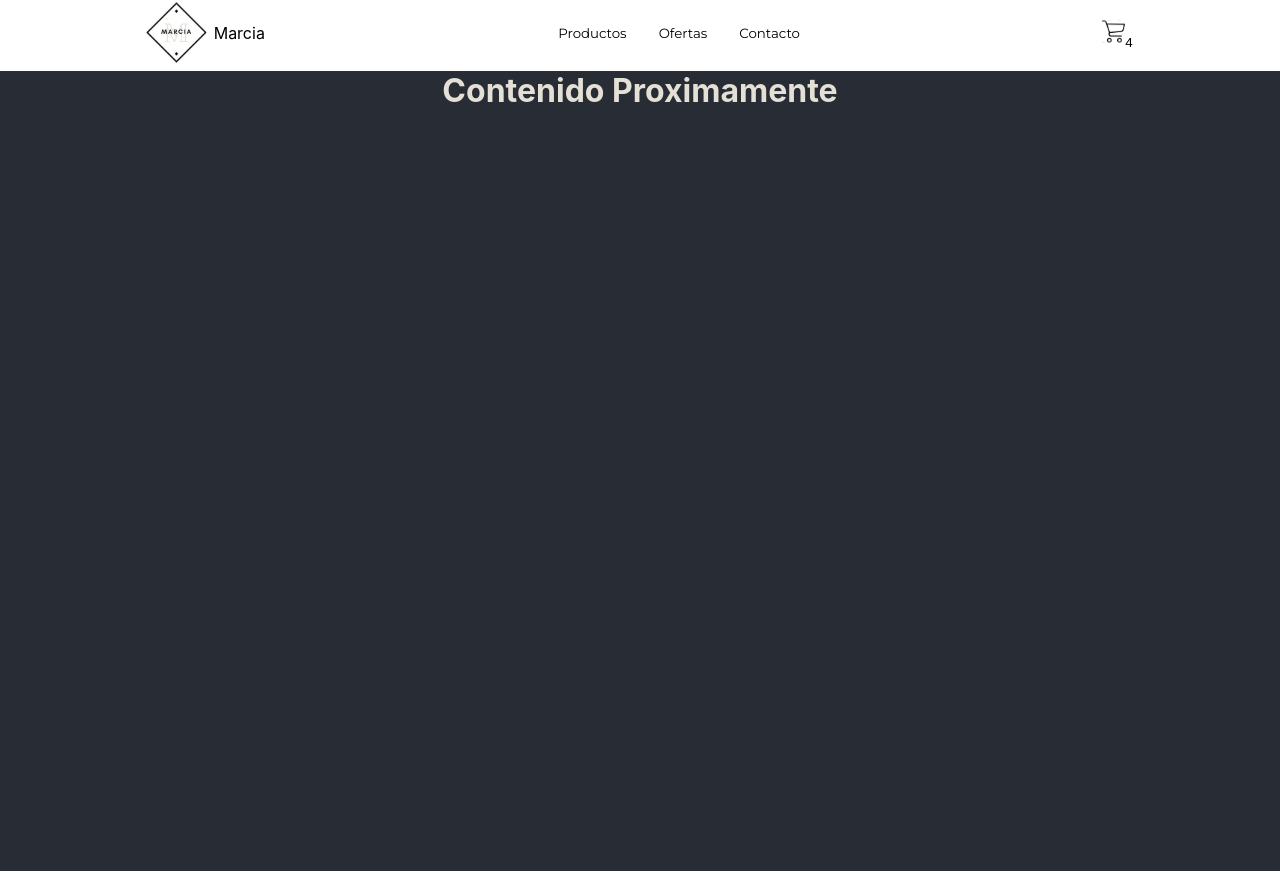
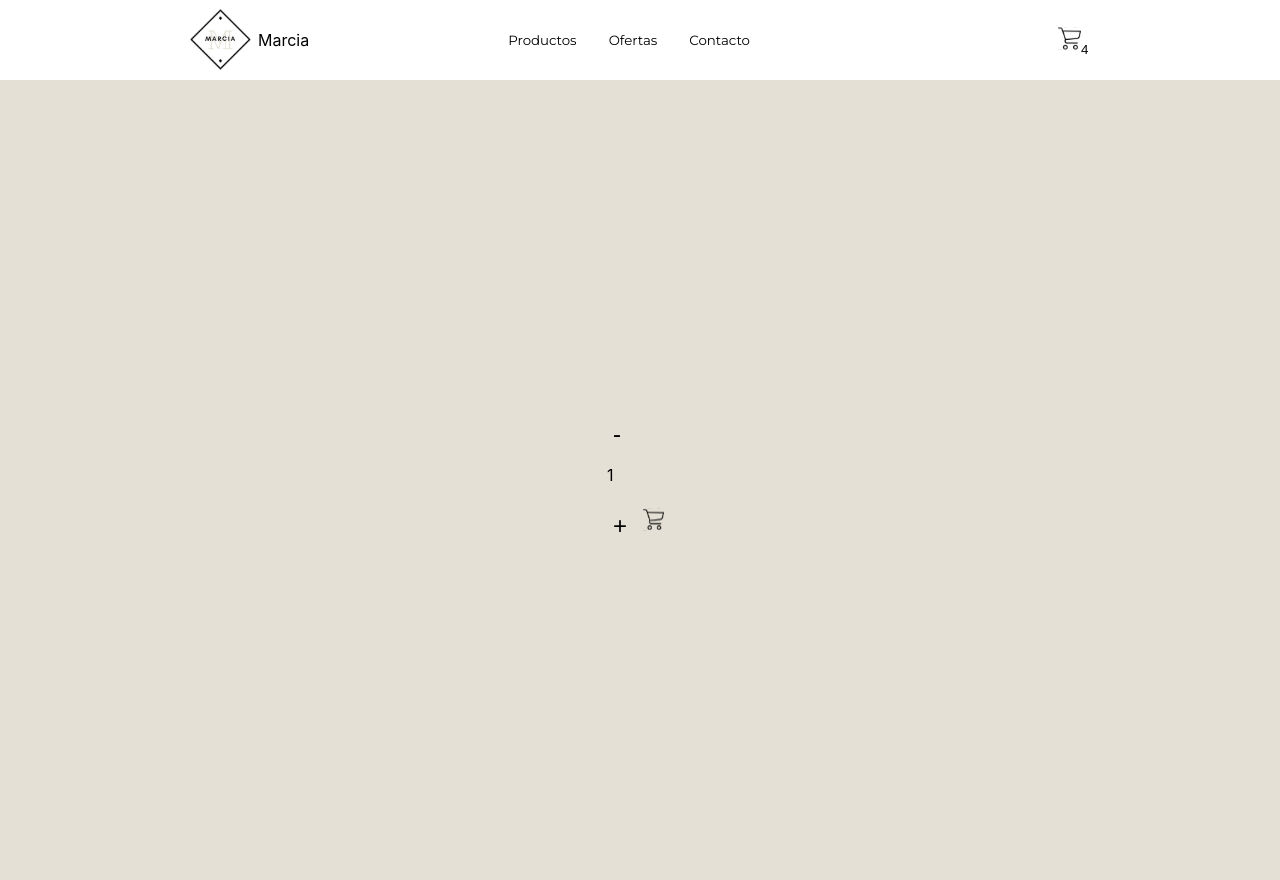
Before and after one commit to lucashg11/marcia-ecommerce-gomez, a React (Create React App) app: page / in a window 1280 px wide. Built offline with nearby package versions, Linux system fonts and the light colour scheme.

Commit message:
Item Counter

```diff
--- a/src/App.js
+++ b/src/App.js
@@ -1,10 +1,9 @@
-import './App.css';
 import { NavBar } from './components/NavBar/NavBar';
 import { ItemListContainer } from './components/ItemListContainer/ItemListContainer';
 
 function App() {
   return (
-    <div className="App">
+    <div>
       <NavBar/>
       <ItemListContainer greeting="Contenido Proximamente"/>
     </div>
--- a/src/components/ItemListContainer/ItemListContainer.css
+++ b/src/components/ItemListContainer/ItemListContainer.css
@@ -1,8 +1,10 @@
-.itemlist {
-    position: relative;
+.itemlistContainer {
+    display: flex;
+    justify-content: center;
+    align-items: center;
     width: 100%;
     height: 100vh;
-    background-color: #282c34;
+    background-color: #E4E0D5;
 }
 
 .itemlist h1 {
--- a/src/components/ItemListContainer/ItemListContainer.jsx
+++ b/src/components/ItemListContainer/ItemListContainer.jsx
@@ -1,9 +1,12 @@
+
 import '../ItemListContainer/ItemListContainer.css'
+import { ItemCount } from './itemCount/ItemCount';
 
-export const ItemListContainer = ({ greeting })=>{
+export const ItemListContainer = ()=>{
+
     return (
-        <div className="itemlist">
-            <h1>{ greeting }</h1>
+        <div className="itemlistContainer">
+            <ItemCount />
         </div>
     )
 }
--- /dev/null
+++ b/src/components/ItemListContainer/itemCount/ItemCount.css
@@ -0,0 +1,38 @@
+@import url(https://fonts.googleapis.com/css?family=Montserrat:100,100italic,200,200italic,300,300italic,regular,italic,500,500italic,600,600italic,700,700italic,800,800italic,900,900italic);;
+
+.counterContainer {
+    display: flex;
+    justify-content: space-between;
+    align-items: center;
+    width: 12.5rem;
+    height: 2.1875rem;
+    border: thin solid black;
+    border-radius: .3125rem;
+    padding: .3125rem;
+    font-family: 'Montserrat', sans-serif;
+}
+
+.counterButton {
+    cursor: pointer;
+    border: none;
+    font-size: 1.5rem;
+    background-color: transparent;
+}
+
+.cartButton {
+    cursor: pointer;
+    width: 40px;
+    height: 40px;
+    border: none;
+    background-color: transparent;
+}
+
+.cartButton img {
+    height: 75%;
+    width:75%;
+}
+
+.cartButton:hover {
+    border-radius: 50%;
+    background-color:#e1cc92;
+}
--- /dev/null
+++ b/src/components/ItemListContainer/itemCount/ItemCount.jsx
@@ -0,0 +1,40 @@
+import '../itemCount/ItemCount.css';
+import CartLogo from "../itemCount/CartLogo.svg"
+import { useState, useEffect } from 'react';
+
+
+export const ItemCount = ()=> {
+const [count, setCount] = useState(1);
+const stock = 10
+
+const upCount = ()=> {
+    setCount(count + 1)
+}
+
+const downCount = ()=> {
+    setCount(count - 1)
+}
+
+useEffect(() => {
+  if (count < 1){
+      setCount(1);
+      alert("No puedes ordenas menos de 1 producto");
+  } else if(count === stock + 1){
+    setCount(stock)
+    alert("Alcanzaste el maximo de stock");
+  };
+}, [count, stock]);
+
+
+    return (
+        <>
+            <div className="counterContainer">
+                <button className="counterButton" onClick={downCount}> - </button>
+                <p>{count}</p>
+                <button className="counterButton" onClick={upCount}> + </button>
+                <button className="cartButton"><img src={CartLogo}alt="" /></button>
+            </div>
+
+        </>
+    )
+}
--- a/src/components/NavBar/Brand/Brand.css
+++ b/src/components/NavBar/Brand/Brand.css
@@ -1,5 +1,4 @@
 .brand {
     display: flex;
     align-items: center;
-    margin-top: 1rem;
 }
--- a/src/components/NavBar/CartWidget/CartWidget.css
+++ b/src/components/NavBar/CartWidget/CartWidget.css
@@ -4,7 +4,6 @@
     border: none;
     width: 3rem;
     height: 3rem;
-    margin-top: 1rem;
 }
 
 .cart img {
@@ -15,5 +14,5 @@
 
 .cart:hover {
     border-radius: 50%;
-    background-color: #E4E0D5;
+    background-color: #e1cc92;
 }
--- a/src/components/NavBar/Menu/Menu.css
+++ b/src/components/NavBar/Menu/Menu.css
@@ -3,7 +3,7 @@
 .menu {
     display: flex;
     align-content: center;
-    margin-top: 1rem;
+    margin-right: 6.25rem;
 }
 
 .menu button {
@@ -16,6 +16,6 @@
 }
 
 .menu button:hover {
-    background-color: #E4E0D5;
+    background-color: #e1cc92;
     font-weight: 600;
 }
--- a/src/components/NavBar/NavBar.css
+++ b/src/components/NavBar/NavBar.css
@@ -1,9 +1,9 @@
 .navbar {
     display: flex;
     align-items: center;
-    justify-content: space-around;
+    justify-content: space-evenly;
     width: 100%;
-    height: 3.125rem;
+    height: 5rem;
     background-color: #FFF;
     line-height: 4rem;
 
```
Also changed, not shown: src/components/ItemListContainer/itemCount/CartLogo.svg (added).
